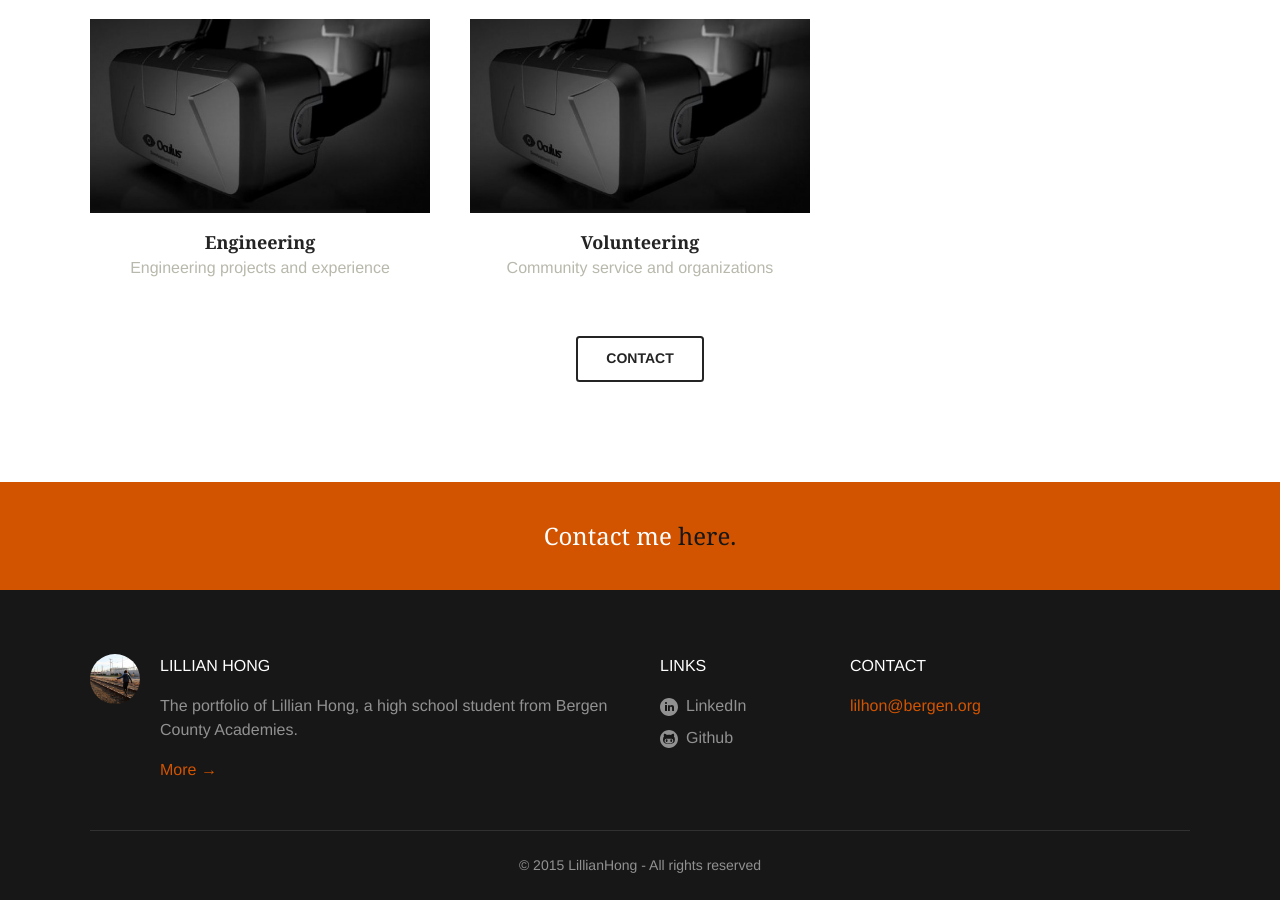
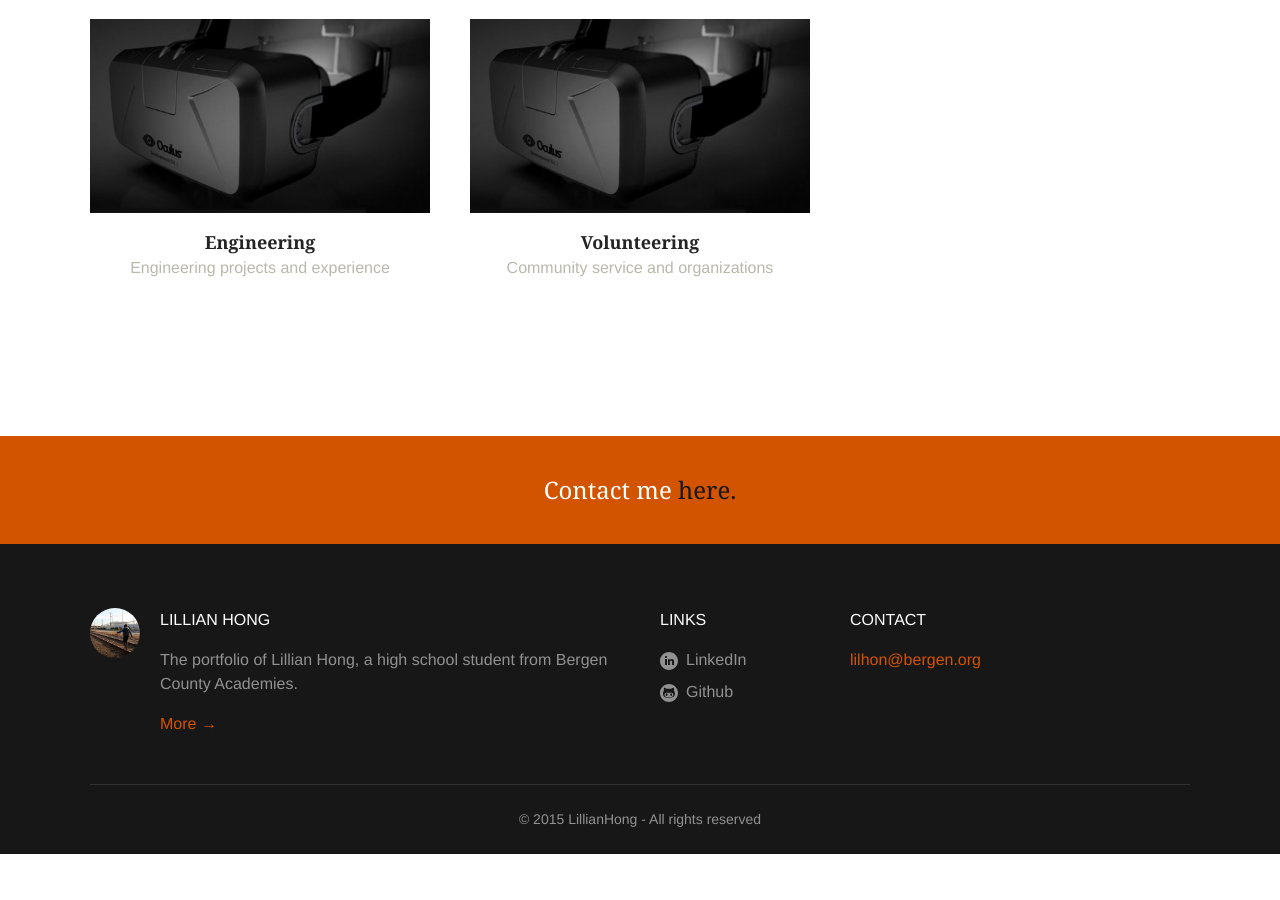
Before and after one commit to lillianhong/lillianhong.github.io, a Jekyll site: the page built from work/index.html, in a window 1280 px wide and 900 px high, scrolled down 950 px. Built offline with Jekyll 4.4.1, drawn with Linux system fonts in a browser that asks for light colours; after the commit the page ends 1804 px from its top, so only the background shows below that.

Commit message:
work page contact button deletion

```diff
--- a/work/index.html
+++ b/work/index.html
@@ -35,7 +35,6 @@ current_nav: work
 
     {% endfor %}
 
-    <p class="buttoncontainer  aligncenter"><a href="/contact/" class="button">Contact</a></p>
   </section>
 
 <!--
```
